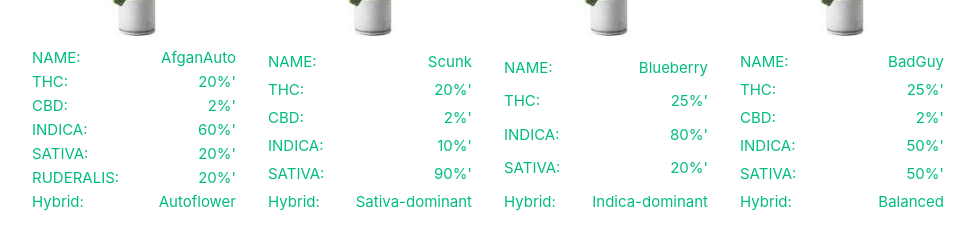
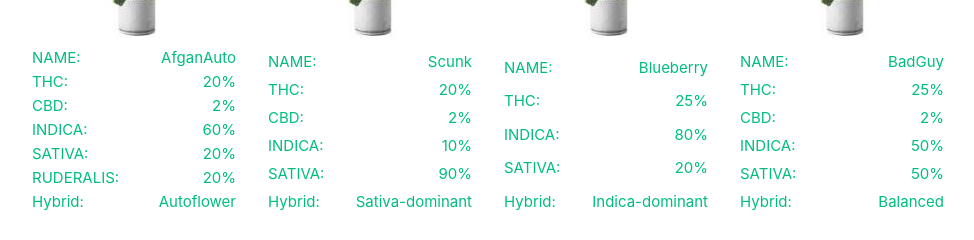
Before and after one commit to IktaNikuba/botanica, a Vue app: page / in a window 1280 px wide. Shown: the part 286-526 px from the top of the page, without its empty margins (8-982 px from the left). Built offline with nearby package versions, Linux system fonts and the light colour scheme.

Commit message:
Refactored

```diff
--- a/src/components/FlowerData.vue
+++ b/src/components/FlowerData.vue
@@ -20,7 +20,7 @@ export default {
 
     numberWithPercentSymbol(value) {
       if ((value instanceof Number || typeof value === 'number') && !isNaN(value)) {
-        return `${value}%'`;
+        return `${value}%`;
       } else {
         return value;
       }
```
